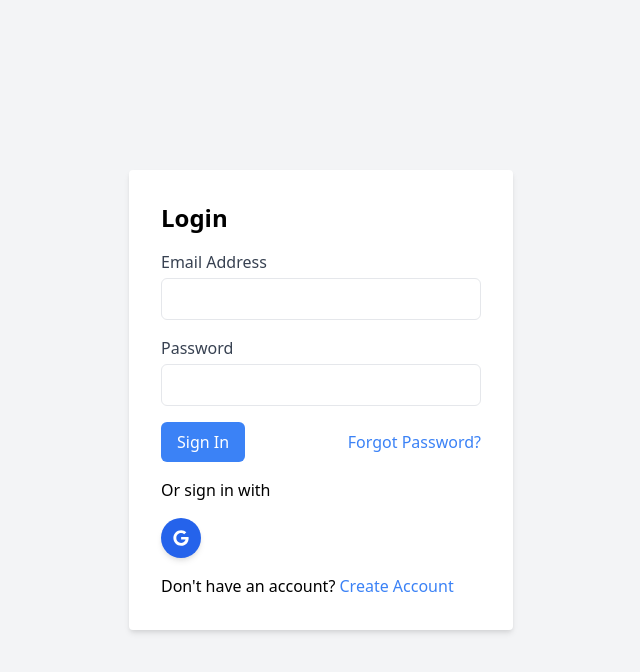
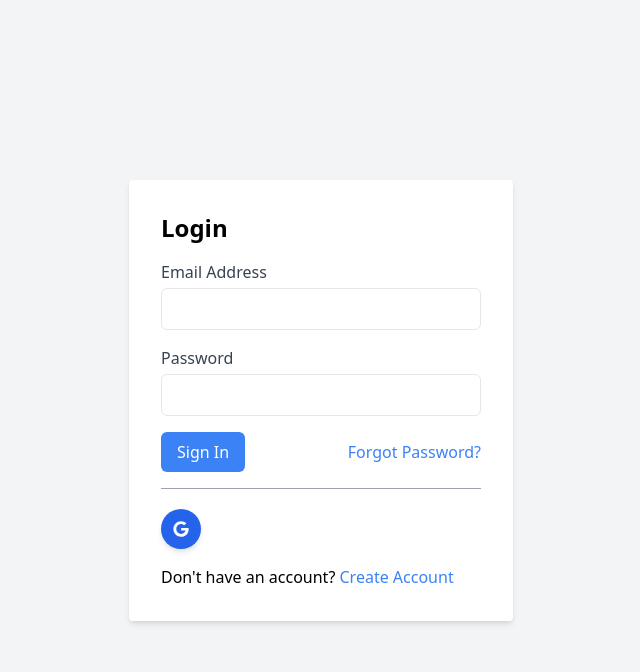
Before and after one commit to VireshShah17/LifeSaver, a Django app: template LifeSaver/templates/login.html in a window 1280 px wide. Shown: the top 672 px of the page, without its empty margins (319-959 px from the left). Run offline with Django 4.2, Linux system fonts and the light colour scheme; the template is opened without the code that fills it, so the values that code supplies are empty; some libraries are stand-ins or nearby versions.

Commit message:
Login
Setting up of path for our login page

```diff
--- a/LifeSaver/Index/urls.py
+++ b/LifeSaver/Index/urls.py
@@ -5,4 +5,5 @@ app_name = 'index'
 urlpatterns = [
     path('', views.index, name='index'),
     path('contact/', views.contact , name='contact'),
+    path('login', views.login, name='login')
 ]
--- a/LifeSaver/Index/views.py
+++ b/LifeSaver/Index/views.py
@@ -6,3 +6,6 @@ def index(request):
 
 def contact(request):
     return render(request, 'contact.html')
+
+def login(request):
+    return render(request, 'login.html')
--- a/LifeSaver/templates/login.html
+++ b/LifeSaver/templates/login.html
@@ -1,14 +1,19 @@
 <!DOCTYPE html>
 <html lang="en">
-
   <head>
-    <meta charset="UTF-8">
-    <meta name="viewport" content="width=device-width, initial-scale=1.0">
+    <meta charset="UTF-8" />
+    <meta name="viewport" content="width=device-width, initial-scale=1.0" />
     <title>Login Page</title>
     <!-- Include Tailwind CSS -->
-    <link href="https://cdn.jsdelivr.net/npm/tailwindcss@2.2.19/dist/tailwind.min.css" rel="stylesheet">
+    <link
+      href="https://cdn.jsdelivr.net/npm/tailwindcss@2.2.19/dist/tailwind.min.css"
+      rel="stylesheet"
+    />
     <!-- Include FontAwesome for Google icon -->
-    <link href="https://cdnjs.cloudflare.com/ajax/libs/font-awesome/5.15.4/css/all.min.css" rel="stylesheet">
+    <link
+      href="https://cdnjs.cloudflare.com/ajax/libs/font-awesome/5.15.4/css/all.min.css"
+      rel="stylesheet"
+    />
   </head>
 
   <body class="bg-gray-100 flex justify-center items-center h-screen">
@@ -17,32 +22,49 @@
       <form>
         <div class="mb-4">
           <label for="email" class="block text-gray-700">Email Address</label>
-                <input type="email" id="email" name="email" class="mt-1 p-2 block w-full border rounded-md">
+          <input
+            type="email"
+            id="email"
+            name="email"
+            class="mt-1 p-2 block w-full border rounded-md"
+          />
         </div>
         <div class="mb-4">
           <label for="password" class="block text-gray-700">Password</label>
-                <input type="password" id="password" name="password" class="mt-1 p-2 block w-full border rounded-md">
+          <input
+            type="password"
+            id="password"
+            name="password"
+            class="mt-1 p-2 block w-full border rounded-md"
+          />
         </div>
         <div class="mb-4 flex justify-between items-center">
-                <button type="submit" class="px-4 py-2 bg-blue-500 text-white rounded-md hover:bg-blue-600">Sign
-                    In</button>
+          <button
+            type="submit"
+            class="px-4 py-2 bg-blue-500 text-white rounded-md hover:bg-blue-600"
+          >
+            Sign In
+          </button>
           <a href="#" class="text-blue-500 hover:underline">Forgot Password?</a>
         </div>
-            <p class="mb-4">Or sign in with</p>
+        <div class="border-t border-gray-400"></div>
         <div class="flex space-x-4">
           <!-- Google Sign-In Button -->
-                <button type="button"
-                    class="flex items-center justify-center w-10 h-10 bg-blue-600 text-white rounded-full shadow-md hover:bg-blue-700">
+          <button
+            type="button"
+            class="flex items-center justify-center w-10 h-10 bg-blue-600 text-white rounded-full shadow-md hover:bg-blue-700 mt-5"
+          >
             <i class="fab fa-google"></i>
           </button>
         </div>
       </form>
-        <p class="mt-4">Don't have an account? <a href="#" class="text-blue-500 hover:underline">Create
-                Account</a></p>
+      <p class="mt-4">
+        Don't have an account?
+        <a href="#" class="text-blue-500 hover:underline">Create Account</a>
+      </p>
     </div>
 
     <!-- Include FontAwesome script for Google icon -->
     <script src="https://cdnjs.cloudflare.com/ajax/libs/font-awesome/5.15.4/js/all.min.js"></script>
   </body>
-
 </html>
```
Lines whose indentation alone changed are shown as unchanged.
